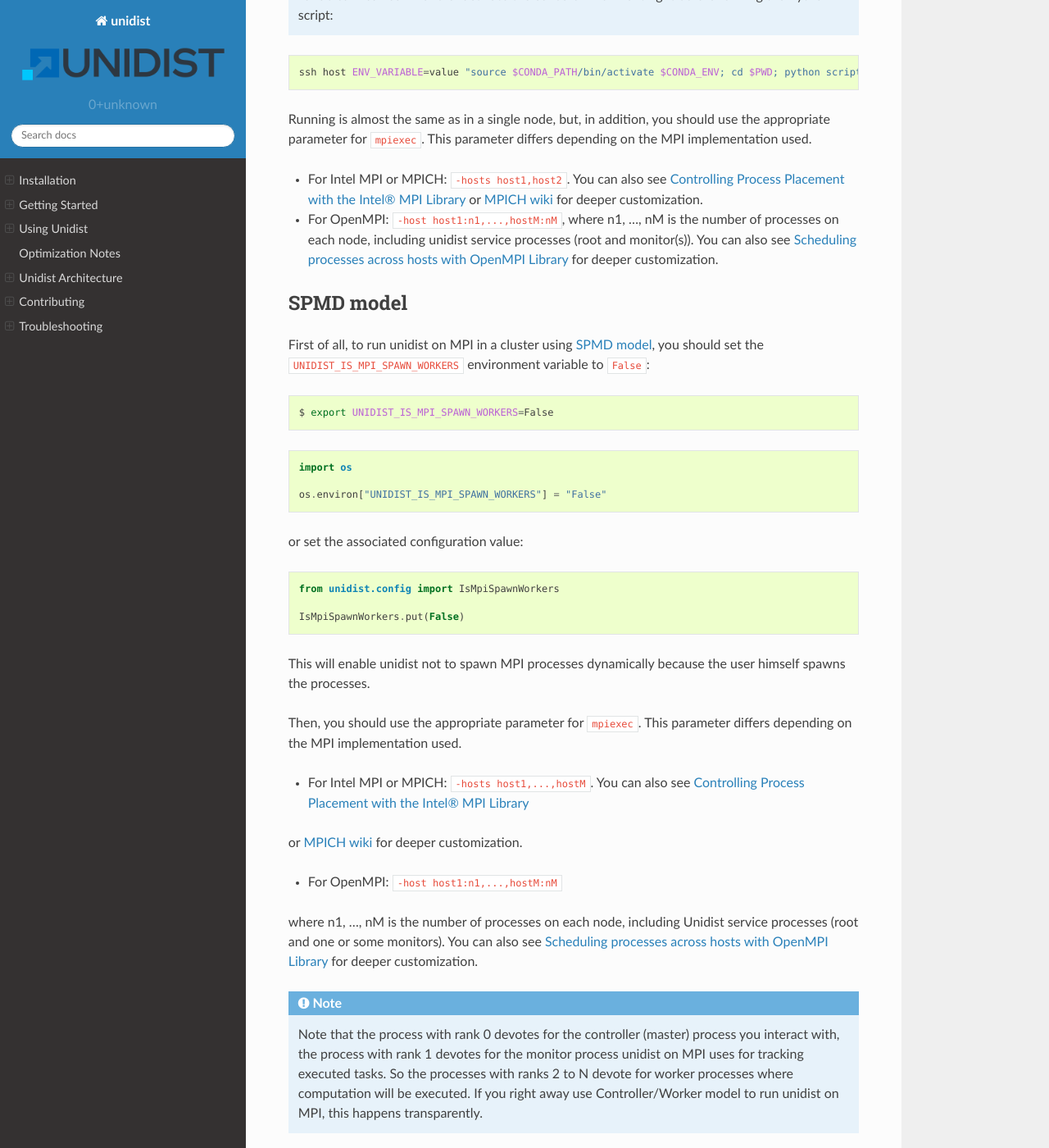
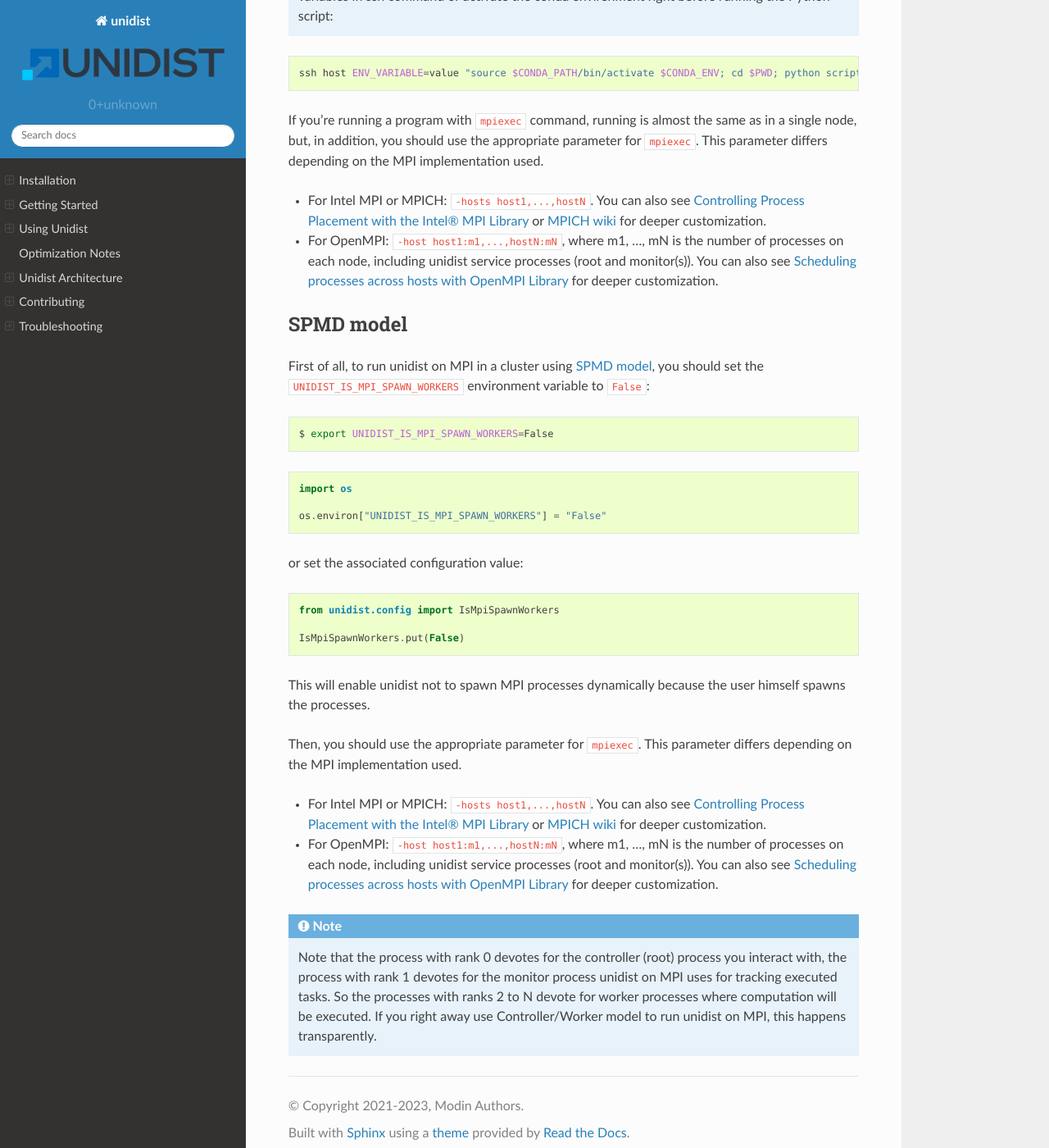
Before and after one commit to modin-project/unidist, a Sphinx documentation site: the page built from docs/using_unidist/unidist_on_mpi.rst, in a window 1280 px wide and 1400 px high, scrolled down 3136 px. Shown: the whole window at 82% size. Built offline with Sphinx 7.4.7 and the Read the Docs theme 2.0.0, drawn with Linux system fonts in a browser that asks for light colours; some of the changed text lies outside the part shown.

Commit message:
Docs fixes
Signed-off-by: Igoshev, Iaroslav <iaroslav.igoshev@intel.com>

```diff
--- a/docs/using_unidist/unidist_on_mpi.rst
+++ b/docs/using_unidist/unidist_on_mpi.rst
@@ -65,7 +65,8 @@ without using ``mpiexec`` command so you can run unidist on Intel MPI just with:
 
     $ python script.py
 
-Refer to ``Using intel channel`` section of :doc:`Installation </installation>` page on how to install Intel MPI implementation to use it with unidist.
+Refer to ``Using intel channel`` section of :doc:`Installation </installation>` page on
+how to install Intel MPI implementation to use it with unidist.
 
 SPMD model
 ----------
@@ -102,7 +103,7 @@ Then, you should also use ``mpiexec`` command and specify a number of workers to
 When initializing unidist this execution model gets transformed to Controller/Worker model.
 
 .. note::
-    Note that the process with rank 0 devotes for the controller (master) process you interact with,
+    Note that the process with rank 0 devotes for the controller (root) process you interact with,
     the process with rank 1 devotes for the monitor process unidist on MPI uses for tracking executed tasks.
     So the processes with ranks 2 to N devote for worker processes where computation will be executed.
     If you right away use Controller/Worker model to run unidist on MPI, this happens transparently.
@@ -141,33 +142,33 @@ Second, by setting the configuration value associated with the environment varia
 
     MpiHosts.put("host1,...,hostN")  # unidist will use the hosts to run on
 
-
-Then, if you running without ``mpiexec`` command it is enough and the running is the same as in a single node.
+If you're running a program without ``mpiexec`` command, no further action required to run on specified MPI hosts.
 
 .. note::
-    Root proccess will allways be executed locally and other proccesses will be spawned in order on the specified hosts.
-    If you want to run root process on a remote host, you should use `ssh host` before the command and carefully check that the environment is correct.
-    You can set some variables in ssh command or activate the conda envirenment right before running the Python script:
+    Root proccess will always be executed locally and other proccesses will be spawned in order on the specified hosts.
+    If you want to run root process on a remote host, you should use ``ssh host`` before the command and
+    carefully check that the environment is correct. You can set some variables in ssh command or
+    activate the conda envirenment right before running the Python script:
 
 .. code-block:: bash
 
     ssh host ENV_VARIABLE=value "source $CONDA_PATH/bin/activate $CONDA_ENV; cd $PWD; python script.py"
 
-Running is almost the same as in a single node, but, in addition,
-you should use the appropriate parameter for ``mpiexec``.
+If you're running a program with ``mpiexec`` command, running is almost the same as in a single node,
+but, in addition, you should use the appropriate parameter for ``mpiexec``.
 This parameter differs depending on the MPI implementation used.
 
-* For Intel MPI or MPICH: ``-hosts host1,host2``.
+* For Intel MPI or MPICH: ``-hosts host1,...,hostN``.
   You can also see `Controlling Process Placement with the Intel® MPI Library`_  or
   `MPICH wiki`_ for deeper customization.
-* For OpenMPI: ``-host host1:n1,...,hostM:nM``, where n1, ..., nM is the number of processes on each node,
+* For OpenMPI: ``-host host1:m1,...,hostN:mN``, where m1, ..., mN is the number of processes on each node,
   including unidist service processes (root and monitor(s)).
   You can also see `Scheduling processes across hosts with OpenMPI Library`_ for deeper customization.
 
 SPMD model
 """"""""""
 
-First of all, to run unidist on MPI in a cluster using `SPMD model <https://en.wikipedia.org/wiki/Single_program,_multiple_data>`_,
+First of all, to run unidist on MPI in a cluster using `SPMD model`_,
 you should set the ``UNIDIST_IS_MPI_SPAWN_WORKERS`` environment variable to ``False``:
 
 .. code-block:: bash
@@ -193,15 +194,15 @@ This will enable unidist not to spawn MPI processes dynamically because the user
 Then, you should use the appropriate parameter for ``mpiexec``.
 This parameter differs depending on the MPI implementation used.
 
-* For Intel MPI or MPICH: ``-hosts host1,...,hostM``. You can also see `Controlling Process Placement with the Intel® MPI Library`_
-or `MPICH wiki`_ for deeper customization.
-
-* For OpenMPI: ``-host host1:n1,...,hostM:nM``
-where n1, ..., nM is the number of processes on each node, including Unidist service processes (root and one or some monitors).
-You can also see `Scheduling processes across hosts with OpenMPI Library <https://docs.open-mpi.org/en/v5.0.x/launching-apps/scheduling.html>`_ for deeper customization.
+* For Intel MPI or MPICH: ``-hosts host1,...,hostN``.
+  You can also see `Controlling Process Placement with the Intel® MPI Library`_  or
+  `MPICH wiki`_ for deeper customization.
+* For OpenMPI: ``-host host1:m1,...,hostN:mN``, where m1, ..., mN is the number of processes on each node,
+  including unidist service processes (root and monitor(s)).
+  You can also see `Scheduling processes across hosts with OpenMPI Library`_ for deeper customization.
 
 .. note::
-    Note that the process with rank 0 devotes for the controller (master) process you interact with,
+    Note that the process with rank 0 devotes for the controller (root) process you interact with,
     the process with rank 1 devotes for the monitor process unidist on MPI uses for tracking executed tasks.
     So the processes with ranks 2 to N devote for worker processes where computation will be executed.
     If you right away use Controller/Worker model to run unidist on MPI, this happens transparently.
```
